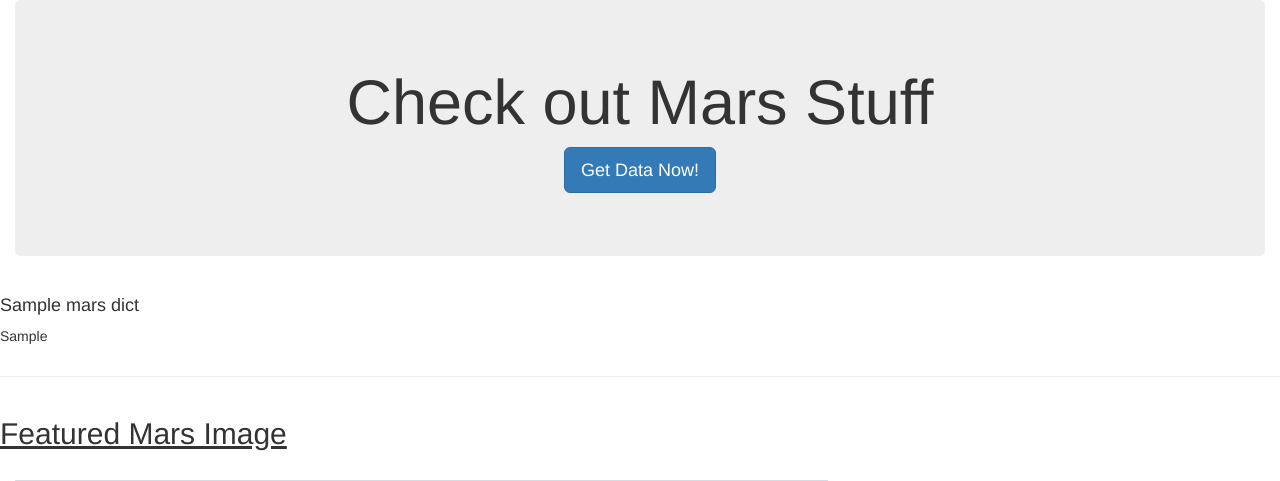
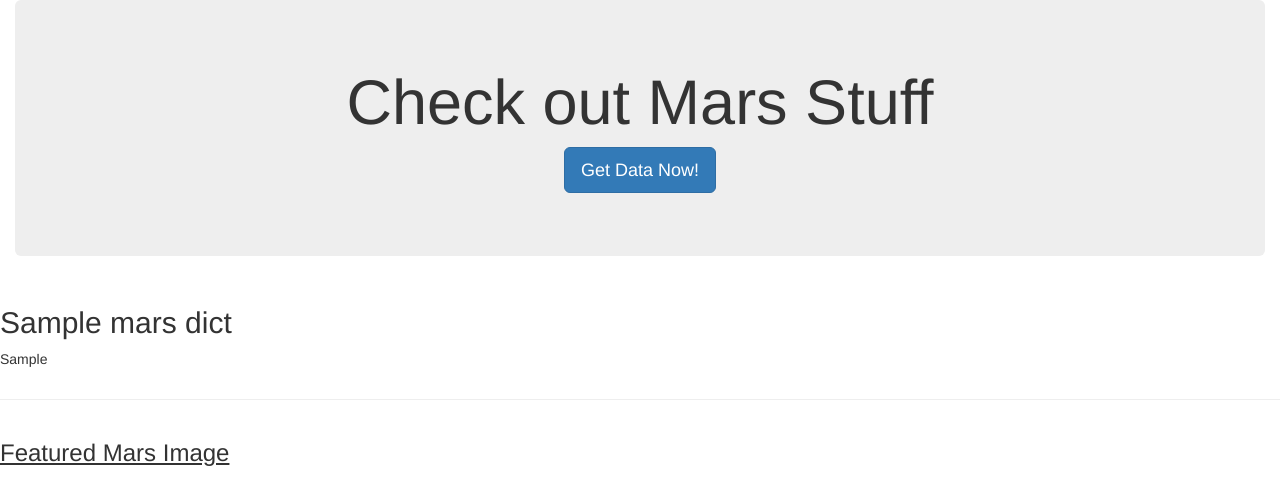
Before and after one commit to BenjaminT94/Web-Scraping-Challenge, a Flask app: page / in a window 1280 px wide. Shown: the top 481 px of the page. Run offline with Flask 2, Linux system fonts and the light colour scheme; grey boxes marked "Sample" are stand-in pictures; a database or web service that is not in the repository returns one stand-in record (values such as "Sample title"); some libraries are stand-ins or nearby versions.

Commit message:
Mars Commit Again

```diff
--- a/Missions_to_Mars/app.py
+++ b/Missions_to_Mars/app.py
@@ -16,11 +16,10 @@ def index():
 @app.route("/scrape")
 def scrape():
 
-    # Run the scrape function
+    # Scrape
     Mars_dict = mongo.db.Mars_dict
     mars_data = scrape_mars.scrape()
 
-    # Update the Mongo database using update and upsert=True
     Mars_dict.update({}, mars_data, upsert=True)
 
     # Redirect back to home page
--- a/Missions_to_Mars/templates/index.html
+++ b/Missions_to_Mars/templates/index.html
@@ -18,14 +18,14 @@
   </div>
   <div class="row">
     <div class="col-md-12">
-      <h4>{{mars.news_title}}</h4>
-      <p>{{mars.news_p}}</p>
+      <h2>{{mars.news_title}}</h2>
+      <p>{{mars.news_paragraph}}</p>
     </div>
   </div>
   <hr>
   <div class="row">
     <div class="col-md-8 border">
-      <h2 class=""><u>Featured Mars Image</u></h2>
+      <h3 class=""><u>Featured Mars Image</u></h3>
       </br>
       <img class="col-md-12 border" src="{{mars.featured_image_url}}" alt="Featured Mars Image">
     </div>
```
Also changed, not shown: 1 other file.
